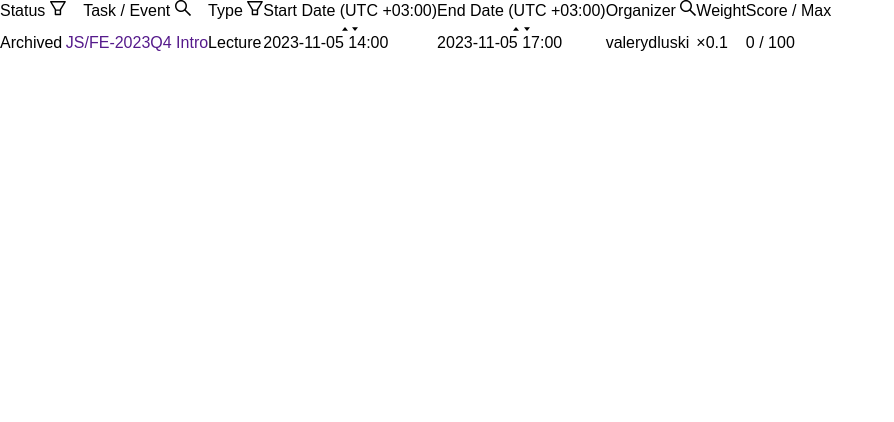
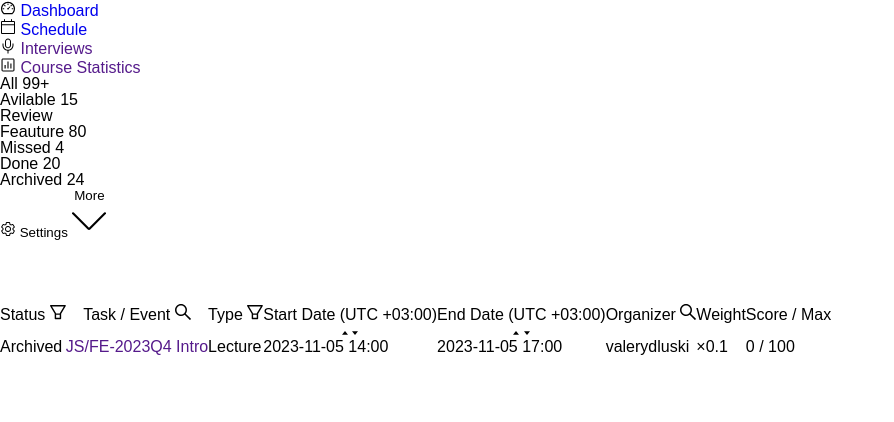
Before and after one commit to Yaugesha/EVT-cursach, a website built with webpack: page src/pages/schedule.html in a window 1280 px wide. Shown: the whole page, without its empty margins (0-894 px from the left). Built offline with nearby package versions, Linux system fonts and the light colour scheme; a web font is replaced by a local one.

Commit message:
feat: add header for course pages and table sort section in schedule

```diff
--- a/src/pages/schedule.html
+++ b/src/pages/schedule.html
@@ -6,8 +6,94 @@
     <title>Schdule</title>
   </head>
   <body>
+    <header class="course-header">
+      <nav class="course-navigation">
+        <ul class="course-navigation__list">
+          <li class="course-navigation__list-item">
+            <a
+              class="course-navigation__navigation-link"
+              href="./dashboard.html"
+            >
+              <img src="../public/svg/course/ic-dashboard.svg" alt="" />
+              <span>Dashboard</span></a
+            >
+          </li>
+          <li class="course-navigation__list-item">
+            <a
+              class="course-navigation__navigation-link"
+              href="./schedule.html"
+            >
+              <img src="../public/svg/dashboard/ic-calendar.svg" alt="" />
+              <span>Schedule</span></a
+            >
+          </li>
+          <li class="course-navigation__list-item">
+            <a class="course-navigation__navigation-link" href="">
+              <img src="../public/svg/course/ic-mic.svg" alt="" />
+              <span>Interviews</span></a
+            >
+          </li>
+          <li class="course-navigation__list-item">
+            <a class="course-navigation__navigation-link" href="">
+              <img src="../public/svg/course/ic-course-stats.svg" alt="" />
+              <span>Course Statistics</span></a
+            >
+          </li>
+        </ul>
+      </nav>
+    </header>
     <main>
-      <div class="table-container">
+      <section class="table-sort">
+        <div class="table-sort__tabs">
+          <div class="table-sort__tab">
+            <span class="table-sort__tab-name">All</span>
+            <span class="table-sort__tab-data">99+</span>
+          </div>
+          <div class="table-sort__tab">
+            <span class="table-sort__tab-name">Avilable</span>
+            <span class="table-sort__tab-data">15</span>
+          </div>
+          <div class="table-sort__tab">
+            <span class="table-sort__tab-name">Review</span>
+            <!-- <span class="table-sort__tab-data">99+</span> -->
+          </div>
+          <div class="table-sort__tab">
+            <span class="table-sort__tab-name">Feauture</span>
+            <span class="table-sort__tab-data">80</span>
+          </div>
+          <div class="table-sort__tab">
+            <span class="table-sort__tab-name">Missed</span>
+            <span class="table-sort__tab-data">4</span>
+          </div>
+          <div class="table-sort__tab">
+            <span class="table-sort__tab-name">Done</span>
+            <span class="table-sort__tab-data">20</span>
+          </div>
+          <div class="table-sort__tab">
+            <span class="table-sort__tab-name">Archived</span>
+            <span class="table-sort__tab-data">24</span>
+          </div>
+        </div>
+        <div class="table-sort__extrab-tabs">
+          <button class="table-sort__extrab-tab unstyled-button">
+            <img
+              class="table-sort__extrab-tab-img"
+              src="../public/svg/table/ic-settings.svg"
+              alt=""
+            />
+            <span src="table-sort__extrab-tab-name">Settings</span>
+          </button>
+          <button class="table-sort__extrab-tab unstyled-button">
+            <span src="table-sort__extrab-tab-name">More</span>
+            <img
+              class="table-sort__extrab-tab-img"
+              src="../public/svg/ic-chevron-down.svg"
+              alt=""
+            />
+          </button>
+        </div>
+      </section>
+      <section class="table-container">
         <table class="schdule-table">
           <thead class="schdule-table__head table-head">
             <tr class="schdule-table__head-row table-head__row">
@@ -148,7 +234,7 @@
             </tr>
           </tbody>
         </table>
-      </div>
+      </section>
     </main>
   </body>
   <script src="../scripts/schedule.js"></script>
--- a/src/scripts/schedule.js
+++ b/src/scripts/schedule.js
@@ -1,2 +1,4 @@
 import "../styles/style.scss";
+import "../styles/layout/course-navigation.scss";
+import "../styles/pages/schedule/schedule-table-sort.scss";
 import "../styles/pages/schedule/schedule.scss";
--- /dev/null
+++ b/src/styles/layout/course-navigation.scss
@@ -0,0 +1,23 @@
+@import "../utilities/mixins.scss";
+
+header {
+  max-width: 1440px;
+  margin: 0 auto;
+}
+
+.course-navigation {
+  padding: 0px 24px;
+
+  &__list {
+    @include flex();
+    gap: 32px;
+  }
+  &__navigation-link {
+    @include flex();
+    gap: 10px;
+    @include font(14px, 400, 46px);
+    color: #000;
+
+    cursor: pointer;
+  }
+}
--- /dev/null
+++ b/src/styles/pages/schedule/schedule-table-sort.scss
@@ -0,0 +1,46 @@
+@import "../../utilities/mixins.scss";
+
+.table-sort {
+  @include flex($content: space-between);
+  padding: 0px 24px;
+
+  &__tabs {
+    @include flex();
+    gap: 32px;
+  }
+
+  &__tab {
+    @include flex();
+    gap: 8px;
+    padding: 12px 0px;
+    cursor: pointer;
+
+    &-name {
+      @include font(14px, 300, 160%);
+    }
+
+    &-data {
+      @include font(12px, 300, 20px);
+      padding: 0px 8px;
+      border-radius: 10px;
+      background-color: gainsboro;
+    }
+  }
+
+  &__extrab-tabs {
+    @include flex();
+    gap: 32px;
+  }
+
+  &__extrab-tab {
+    @include flex();
+    gap: 8px;
+    height: 32px;
+    padding: 4px 15px;
+    @include border(1px, grey, 6px);
+
+    &-img {
+      @include size(14px);
+    }
+  }
+}
```
Also changed, not shown: src/public/svg/course/ic-course-stats.svg (added), src/public/svg/course/ic-dashboard.svg (added), src/public/svg/course/ic-mic.svg (added), src/public/svg/table/ic-settings.svg (added).
